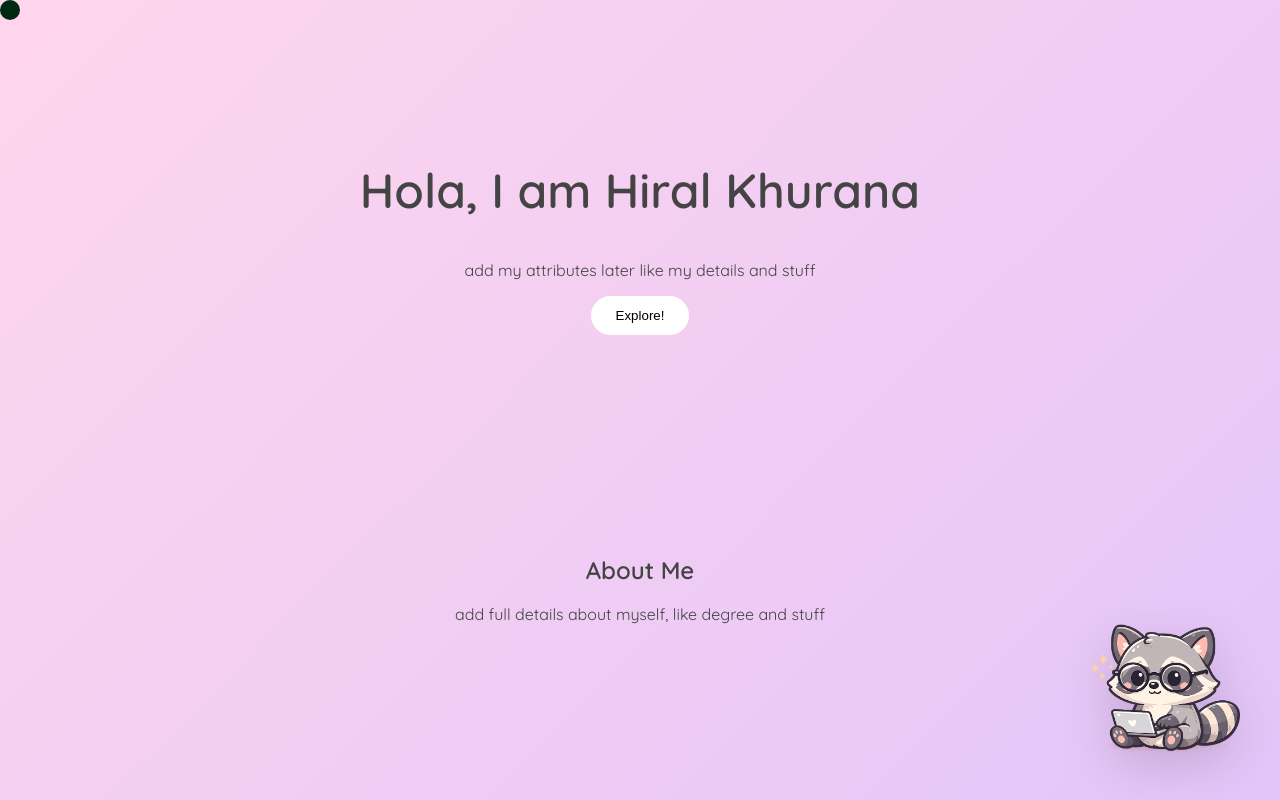
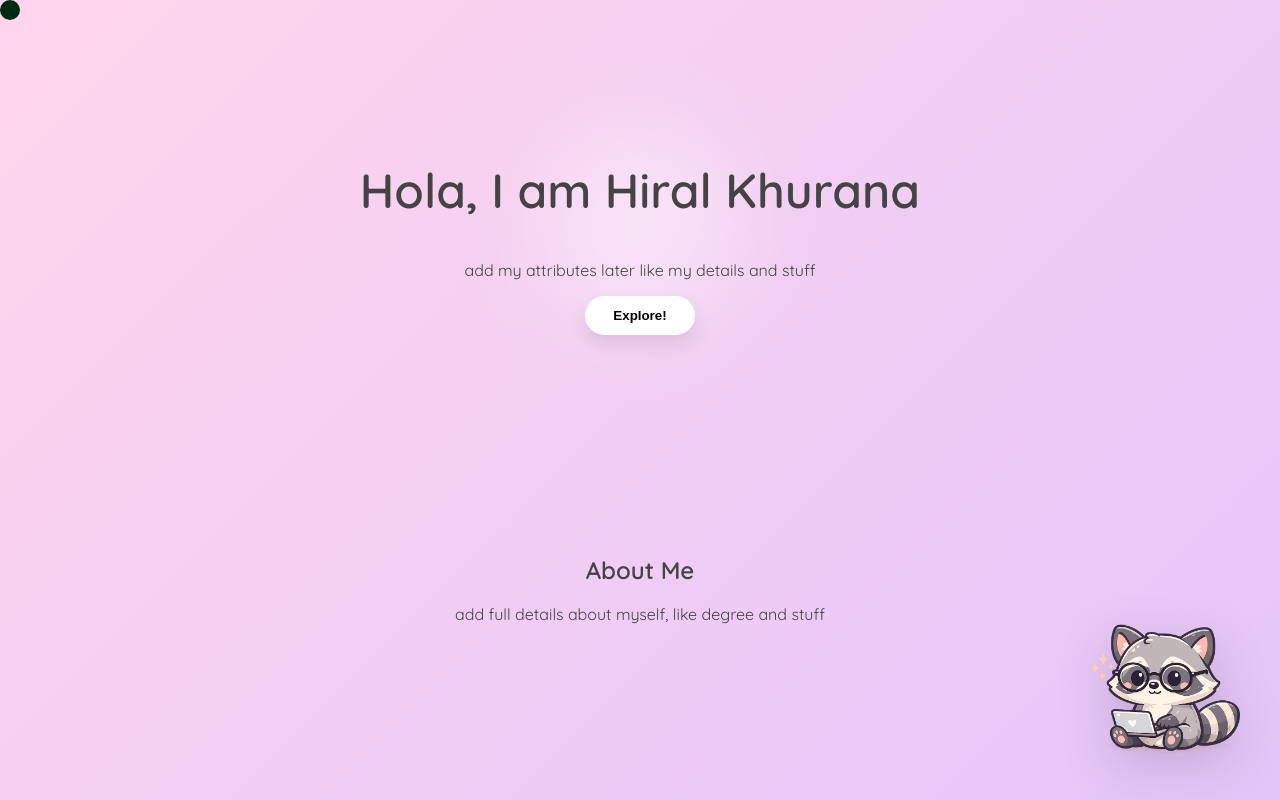
Before and after one commit to lolHiral/hiral_portfolio, a plain HTML site: page index.html in a window 1280 px wide. Shown: the top 800 px of the page. Drawn offline with Linux system fonts and the light colour scheme.

Commit message:
Some cosmetic changes

```diff
--- a/index.html
+++ b/index.html
@@ -18,7 +18,7 @@
         <button>Explore!</button>
     </section>
 
-    <section class="about">
+    <section class="about" id="about">
         <h2>About Me</h2>
         <p>add full details about myself, like degree and stuff</p>
     </section>
--- a/style.css
+++ b/style.css
@@ -6,27 +6,45 @@ body{
     overflow-x: hidden;
 }
 
-.hero{
+.hero {
   text-align: center;
   padding: 120px 20px;
+  position: relative;
+  z-index: 2;
 }
 
 .hero h1{
     font-size: 3rem;
 }
 
-button{
-    padding: 12px 25px;
+.hero::before {
+  content: "";
+  position: absolute;
+  width: 300px;
+  height: 300px;
+  background: radial-gradient(circle, rgba(255,255,255,0.6), transparent 70%);
+  top: 50%;
+  left: 50%;
+  transform: translate(-50%, -50%);
+  z-index: -1;
+  filter: blur(40px);
+}
+
+button {
+  padding: 12px 28px;
   border: none;
-    border-radius: 25px;
+  border-radius: 30px;
   background: white;
   cursor: pointer;
-    transition: 0.3s;
+  transition: all 0.3s ease;
+  font-weight: 600;
+  box-shadow: 0 10px 20px rgba(0,0,0,0.1);
 }
 
-button:hover{
-    transform: scale(1.1);
+button:hover {
+  transform: translateY(-5px);
   background: #ffe4fa;
+  box-shadow: 0 15px 30px rgba(0,0,0,0.15);
 }
 
 section{
```
Lines whose indentation alone changed are shown as unchanged.
